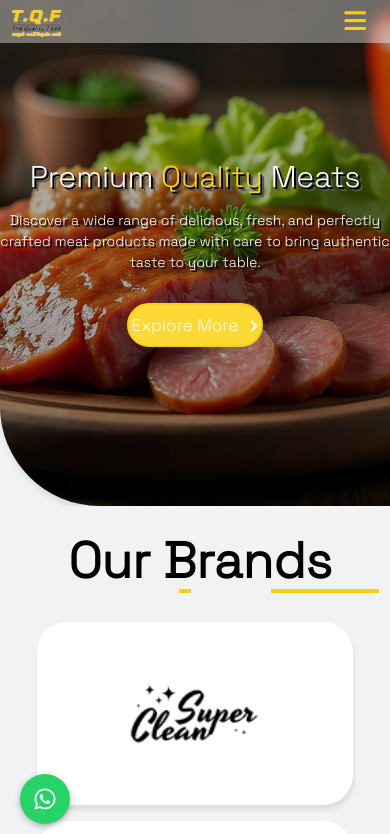
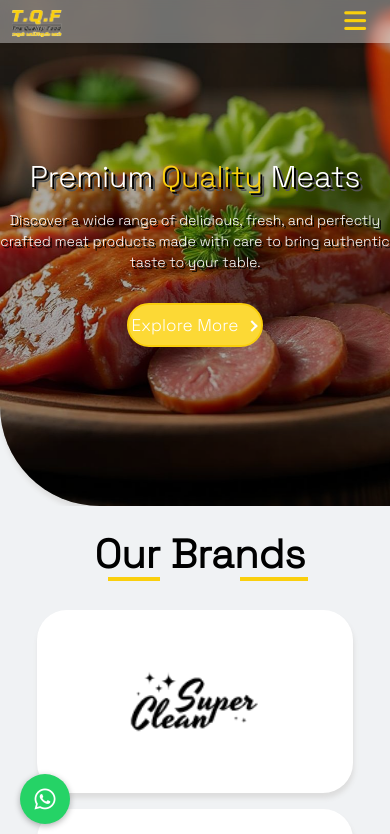
Before and after one commit to hammadalla/Quality-Food, a plain HTML site: page index.html in a window 390 px wide. Shown: the top 834 px of the page. Drawn offline with nearby package versions, Linux system fonts and the light colour scheme.

Commit message:
edit style

```diff
--- a/includes/call-style.css
+++ b/includes/call-style.css
@@ -3817,6 +3817,40 @@ iframe {
     .form-section form {
         margin-top: 10px;
     }
+
+    .group-company-title h3 {
+    font-weight: bold;
+    font-size: 40px;
+    color: var(--black-color);
+    margin-bottom: 15px;
+    position: relative;
+    z-index: 1;
+    margin-left: 10px;
+}
+
+
+
+.group-company-title h3::after {
+    position: absolute;
+    left: 20%;
+    bottom: -2px;
+    height: 4px;
+    width: 200px;
+    z-index: 1;
+    background-color: var(--yellow-color);
+    content: '';
+}
+
+.group-company-title h3::before {
+    position: absolute;
+    bottom: -2px;
+    left: 37%;
+    background-color: #F0F2F4;
+    height: 4px;
+    width: 80px;
+    content: "";
+    z-index: 22;
+}
 }
 
 @media (max-width: 991px) {
```
